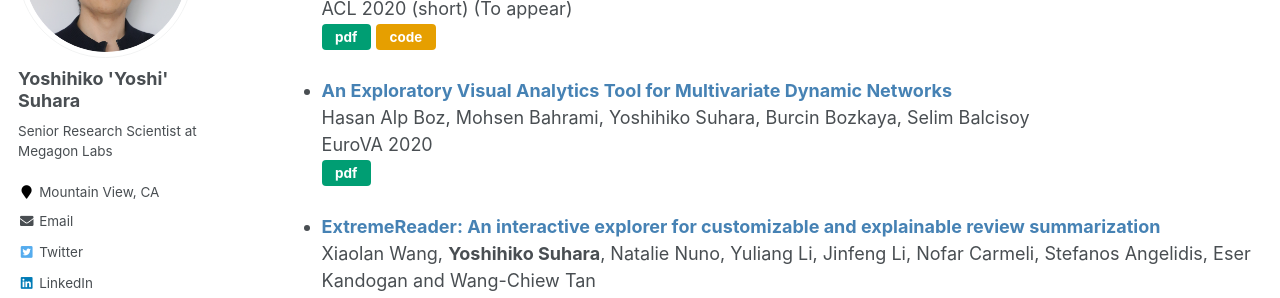
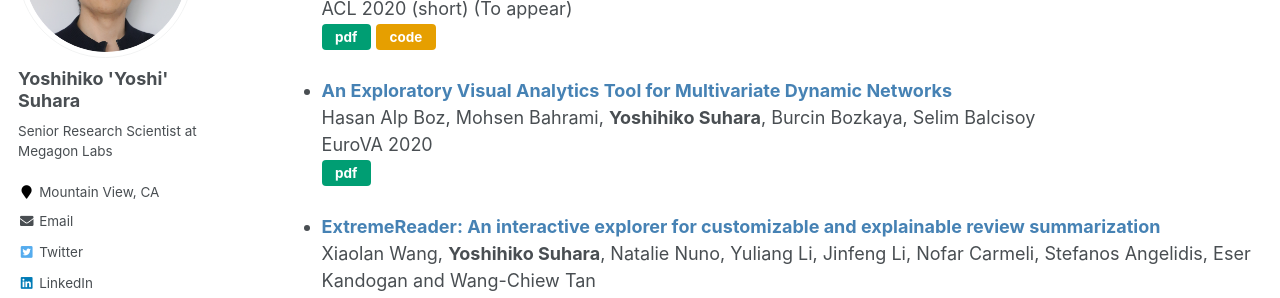
Before and after one commit to suhara/suhara.github.io, a Jekyll site: the page built from _pages/publications.md, in a window 1280 px wide and 900 px high, scrolled down 808 px. Shown: the part 153-451 px from the top of the window. Built offline with Jekyll 4.4.1, drawn with Linux system fonts in a browser that asks for light colours.

```diff
--- a/_pages/publications.md
+++ b/_pages/publications.md
@@ -48,7 +48,7 @@ ACL 2020 (short) (To appear)
 [code](https://github.com/megagonlabs/opiniondigest){:class="btn btn-code"}
 
 - [__An Exploratory Visual Analytics Tool for Multivariate Dynamic Networks__](https://diglib.eg.org/bitstream/handle/10.2312/eurova20201081/019-023.pdf)
-Hasan Alp Boz, Mohsen Bahrami, Yoshihiko Suhara, Burcin Bozkaya, Selim Balcisoy
+Hasan Alp Boz, Mohsen Bahrami, __Yoshihiko Suhara__, Burcin Bozkaya, Selim Balcisoy
 EuroVA 2020
 [pdf](https://diglib.eg.org/bitstream/handle/10.2312/eurova20201081/019-023.pdf){:class="btn btn-pdf"}
 
```
